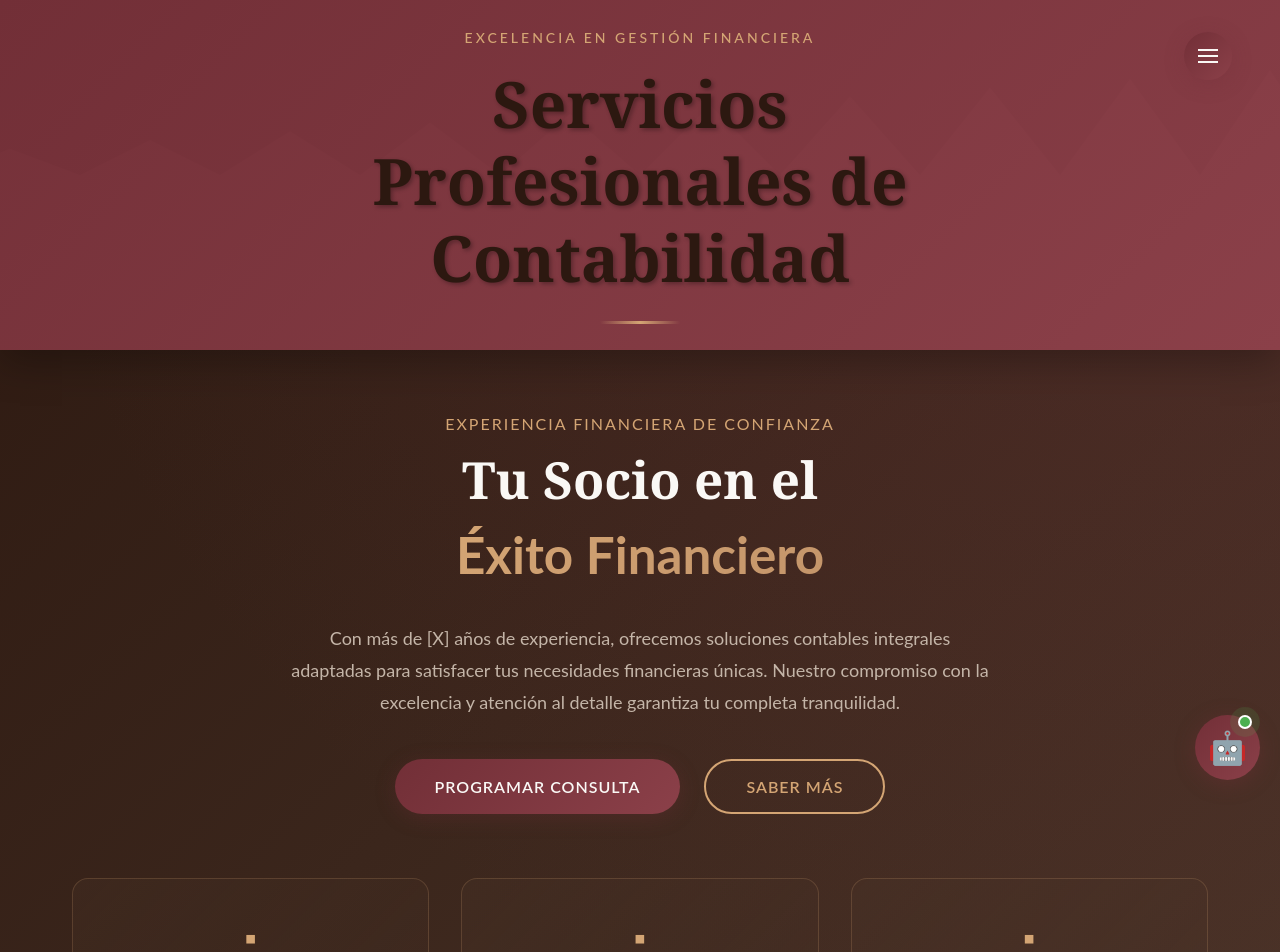
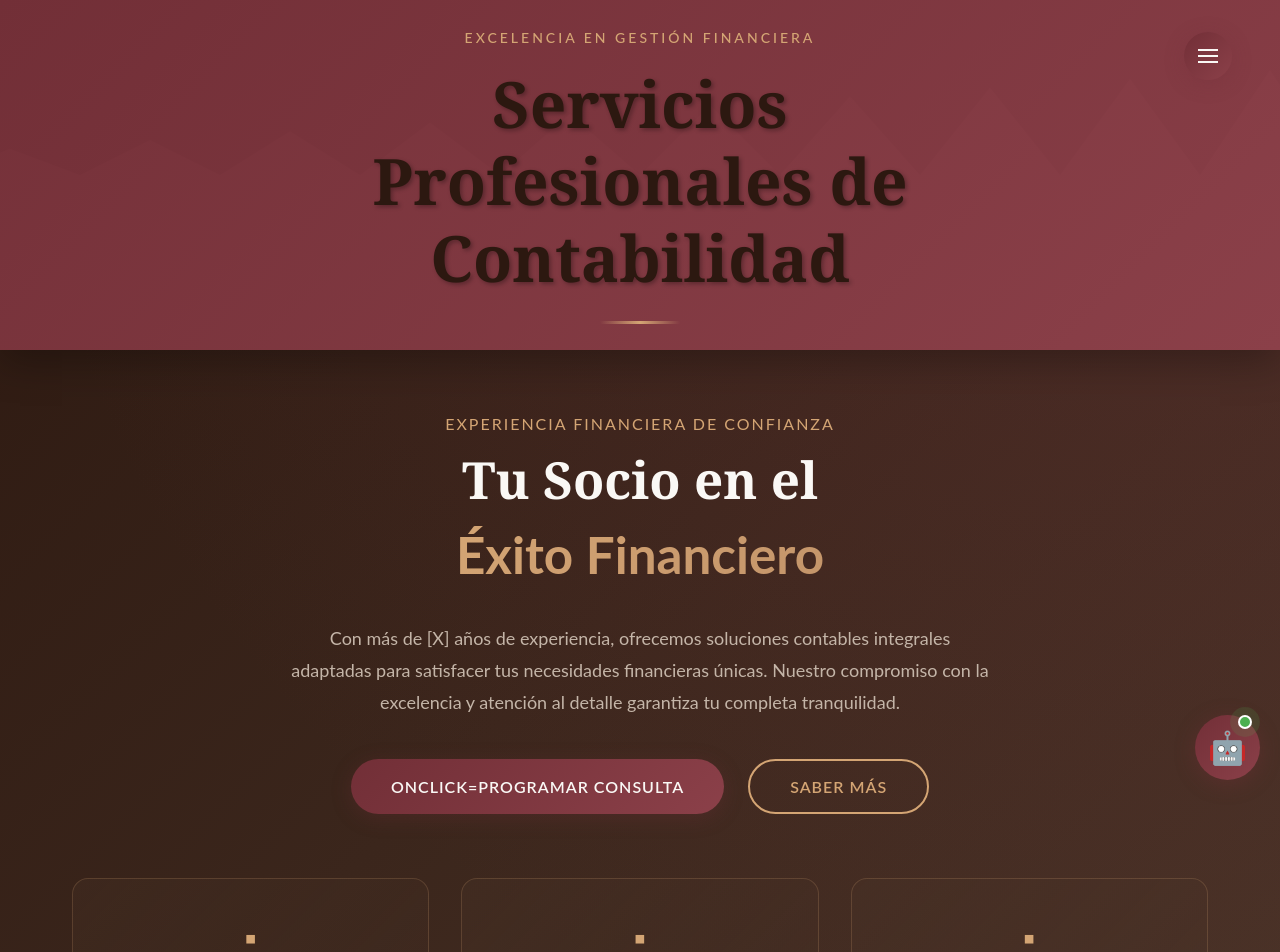
Before and after one commit to AlexisBarriera/spanishtestwebsite, a React (Vite) app: page / in a window 1280 px wide. Shown: the top 952 px of the page. Built offline with nearby package versions, Linux system fonts and the light colour scheme.

Commit message:
Update Hero.tsx

```diff
--- a/src/components/Hero/Hero.tsx
+++ b/src/components/Hero/Hero.tsx
@@ -27,7 +27,9 @@ const Hero: React.FC = () => {
             atención al detalle garantiza tu completa tranquilidad.
           </p>
           <div className="hero-cta">
-            <button className="btn-primary">Programar Consulta</button>
+            <button className="btn-primary">
+              onClick={() => navigateToSection('contact')}
+              Programar Consulta</button>
             <button className="btn-secondary">Saber Más</button>
           </div>
         </div>
```
